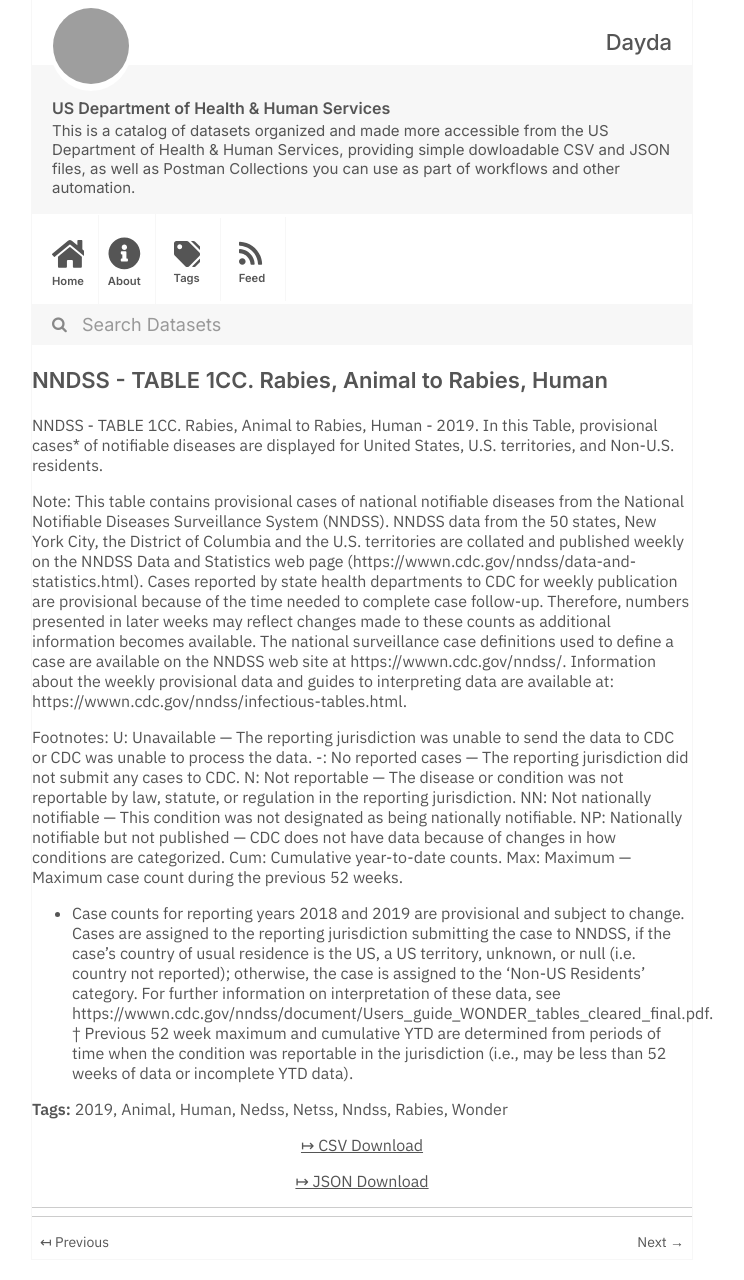
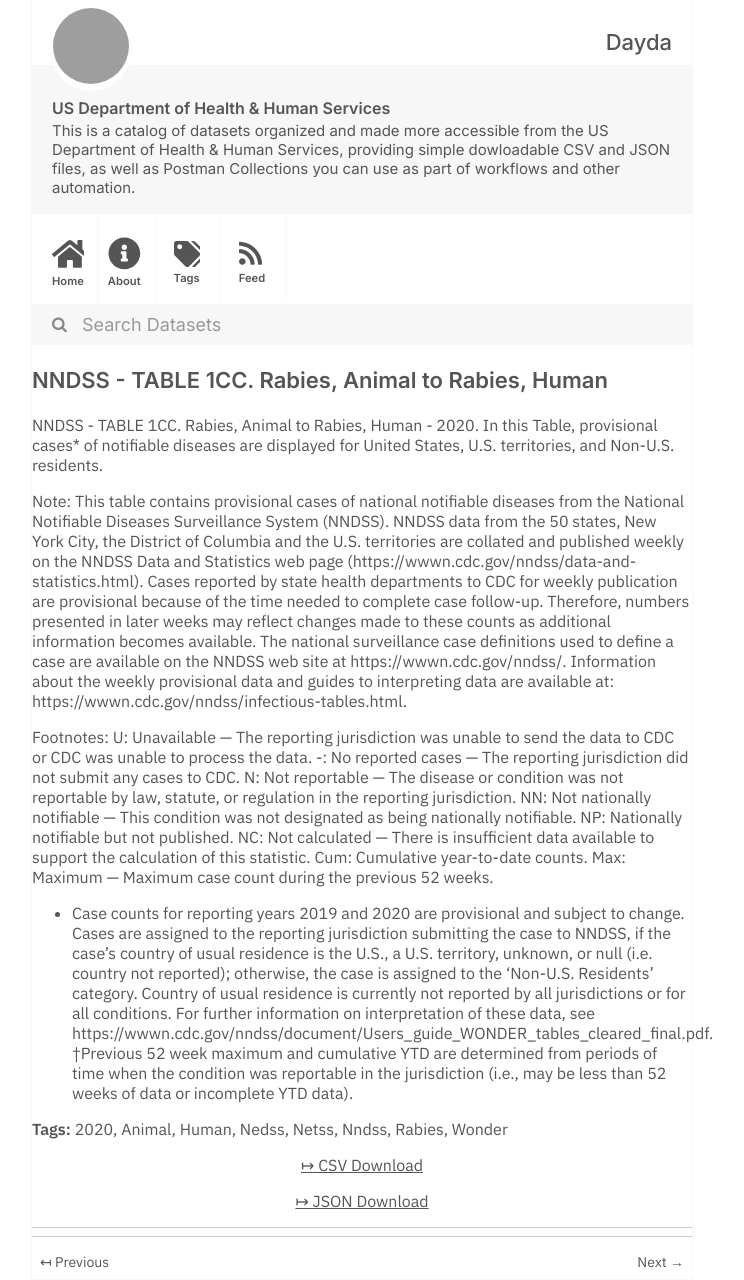
Before and after one commit to dayda-entities/us-department-of-health-and-human-services, a Jekyll site: the page built from _posts/2020-11-10-nndss-table-1cc-rabies-animal-.md, in a window 1280 px wide. Shown: the whole page, without its empty margins (278-1022 px from the left). Built offline with Jekyll 4.4.1, drawn with Linux system fonts in a browser that asks for light colours; grey boxes are pictures that could not be loaded.

Commit message:
Publish Data

```diff
--- a/_posts/2020-11-10-nndss-table-1cc-rabies-animal-.md
+++ b/_posts/2020-11-10-nndss-table-1cc-rabies-animal-.md
@@ -1,11 +1,11 @@
 ---
 title: 'NNDSS - TABLE 1CC. Rabies, Animal to Rabies, Human'
-created: '2020-11-10T16:17:20.596727'
-modified: '2021-04-21T22:27:16.300953'
+created: '2020-11-10T16:16:32.768954'
+modified: '2021-04-17T02:57:30.024716'
 state: active
 type: dataset
 tags:
-  - '2019'
+  - '2020'
   - Animal
   - Human
   - Nedss
@@ -14,12 +14,12 @@ tags:
   - Rabies
   - Wonder
 groups: []
-csv_url: 'https://data.cdc.gov/api/views/mi28-ze7h/rows.csv?accessType=DOWNLOAD'
-json_url: 'https://data.cdc.gov/api/views/mi28-ze7h/rows.json?accessType=DOWNLOAD'
+csv_url: 'https://data.cdc.gov/api/views/6kf3-4udg/rows.csv?accessType=DOWNLOAD'
+json_url: 'https://data.cdc.gov/api/views/6kf3-4udg/rows.json?accessType=DOWNLOAD'
 layout: post
 
 ---
-NNDSS - TABLE 1CC. Rabies, Animal to Rabies, Human - 2019. In this Table, provisional cases* of notifiable diseases are displayed for United States, U.S. territories, and Non-U.S. residents.
+NNDSS - TABLE 1CC. Rabies, Animal to Rabies, Human - 2020. In this Table, provisional cases* of notifiable diseases are displayed for United States, U.S. territories, and Non-U.S. residents.
 
 Note:
 This table contains provisional cases of national notifiable diseases from the National Notifiable Diseases Surveillance System (NNDSS). NNDSS data from the 50 states, New York City, the District of Columbia and the U.S. territories are collated and published weekly on the NNDSS Data and Statistics web page (https://wwwn.cdc.gov/nndss/data-and-statistics.html). Cases reported by state health departments to CDC for weekly publication are provisional because of the time needed to complete case follow-up. Therefore, numbers presented in later weeks may reflect changes made to these counts as additional information becomes available. The national surveillance case definitions used to define a case are available on the NNDSS web site at https://wwwn.cdc.gov/nndss/. Information about the weekly provisional data and guides to interpreting data are available at: https://wwwn.cdc.gov/nndss/infectious-tables.html.
@@ -29,8 +29,9 @@ U: Unavailable — The reporting jurisdiction was unable to send the data to CDC
 -: No reported cases — The reporting jurisdiction did not submit any cases to CDC.
 N: Not reportable — The disease or condition was not reportable by law, statute, or regulation in the reporting jurisdiction.
 NN: Not nationally notifiable — This condition was not designated as being nationally notifiable.
-NP: Nationally notifiable but not published — CDC does not have data because of changes in how conditions are categorized.
+NP: Nationally notifiable but not published.
+NC: Not calculated — There is insufficient data available to support the calculation of this statistic.
 Cum: Cumulative year-to-date counts.
-Max: Maximum — Maximum case count during the previous 52 weeks.
-* Case counts for reporting years 2018 and 2019 are provisional and subject to change. Cases are assigned to the reporting jurisdiction submitting the case to NNDSS, if the case's country of usual residence is the US, a US territory, unknown, or null (i.e. country not reported); otherwise, the case is assigned to the 'Non-US Residents' category. For further information on interpretation of these data, see https://wwwn.cdc.gov/nndss/document/Users_guide_WONDER_tables_cleared_final.pdf.
-† Previous 52 week maximum and cumulative YTD are determined from periods of time when the condition was reportable in the jurisdiction (i.e., may be less than 52 weeks of data or incomplete YTD data).
+ Max: Maximum — Maximum case count during the previous 52 weeks.
+  * Case counts for reporting years 2019 and 2020 are provisional and subject to change. Cases are assigned to the reporting jurisdiction submitting the case to NNDSS, if the case's country of usual residence is the U.S., a U.S. territory, unknown, or null (i.e. country not reported); otherwise, the case is assigned to the 'Non-U.S. Residents' category. Country of usual residence is currently not reported by all jurisdictions or for all conditions. For further information on interpretation of these data, see https://wwwn.cdc.gov/nndss/document/Users_guide_WONDER_tables_cleared_final.pdf.
+†Previous 52 week maximum and cumulative YTD are determined from periods of time when the condition was reportable in the jurisdiction (i.e., may be less than 52 weeks of data or incomplete YTD data).
```
